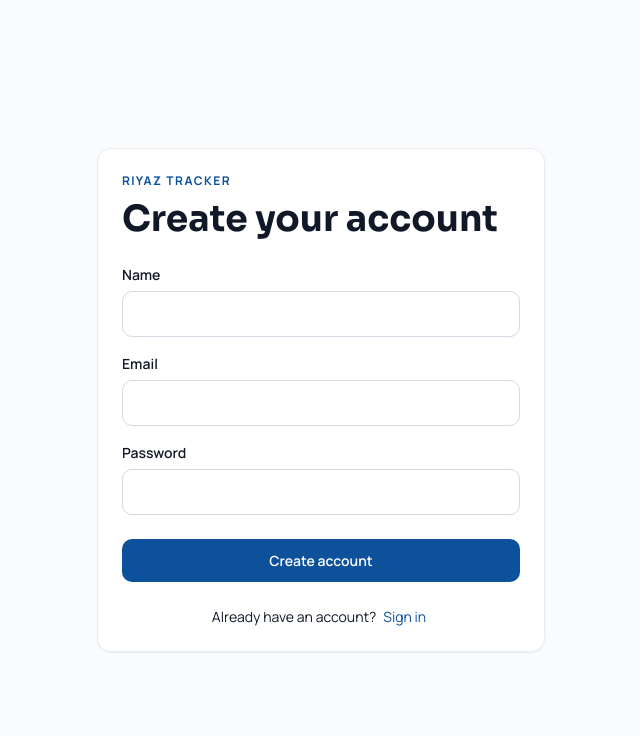
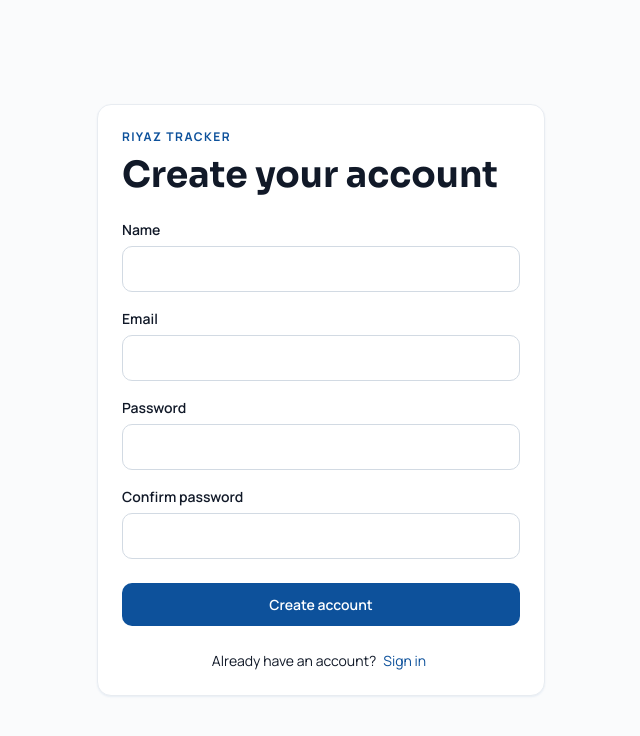
Before and after one commit to rajatjoshi2711/riyaz-tracker, a Next.js app: page /signup in a window 1280 px wide. Shown: the top 736 px of the page, without its empty margins (319-959 px from the left). Built offline with nearby package versions, Linux system fonts and the light colour scheme.

Commit message:
Add confirm password field to signup
Prevents account creation with a mistyped password by requiring it to
be entered twice and checking they match before submitting.

```diff
--- a/src/app/signup/page.tsx
+++ b/src/app/signup/page.tsx
@@ -10,12 +10,17 @@ export default function SignupPage() {
   const [name, setName] = useState("");
   const [email, setEmail] = useState("");
   const [password, setPassword] = useState("");
+  const [confirmPassword, setConfirmPassword] = useState("");
   const [error, setError] = useState<string | null>(null);
   const [submitting, setSubmitting] = useState(false);
 
   async function handleSubmit(e: React.FormEvent) {
     e.preventDefault();
     setError(null);
+    if (password !== confirmPassword) {
+      setError("Passwords do not match");
+      return;
+    }
     setSubmitting(true);
     try {
       await signup({ name, email, password });
@@ -80,6 +85,22 @@ export default function SignupPage() {
             />
           </div>
 
+          <div>
+            <label className="ef-field-label" htmlFor="confirmPassword">
+              Confirm password
+            </label>
+            <input
+              id="confirmPassword"
+              type="password"
+              className="ef-input"
+              value={confirmPassword}
+              onChange={(e) => setConfirmPassword(e.target.value)}
+              required
+              minLength={8}
+              autoComplete="new-password"
+            />
+          </div>
+
           {error && <p className="ef-error-text">{error}</p>}
 
           <button type="submit" className="ef-btn ef-btn-primary mt-2" disabled={submitting}>
```
